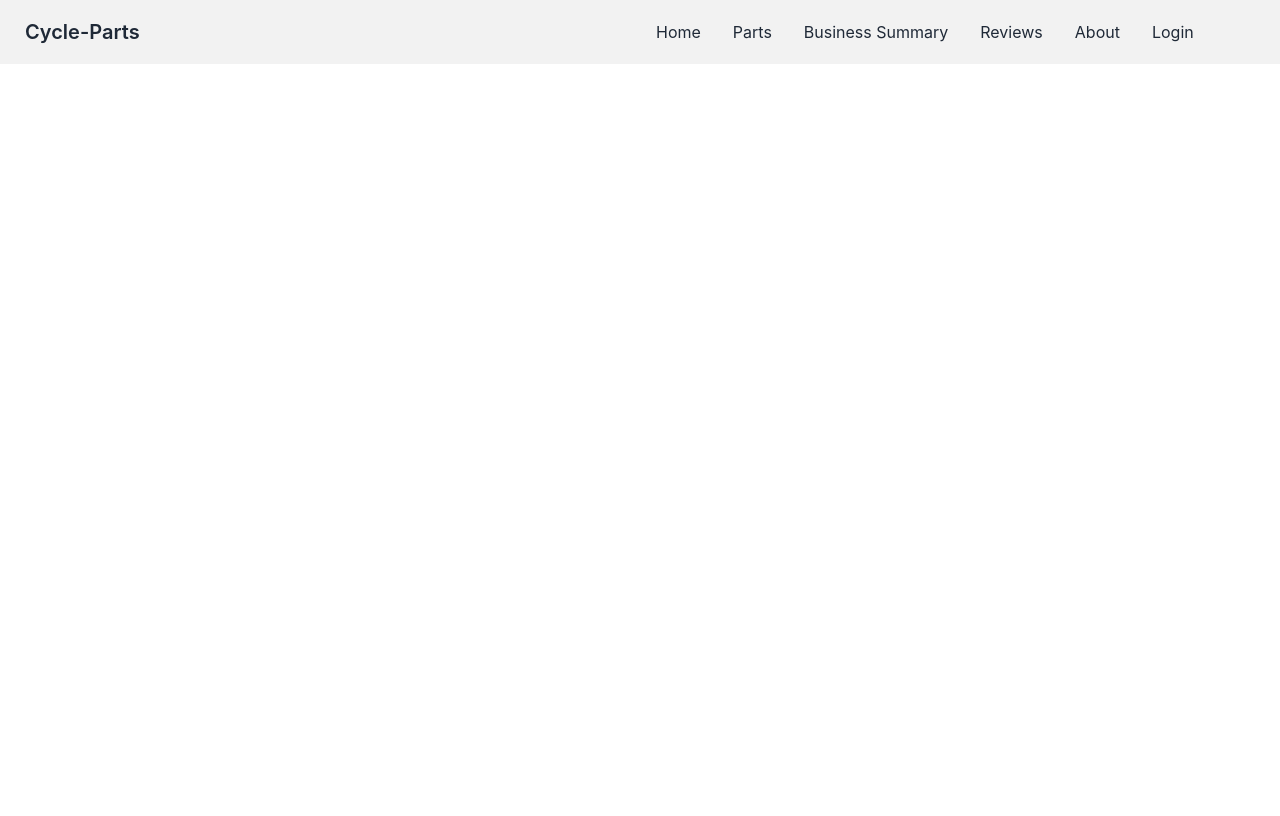
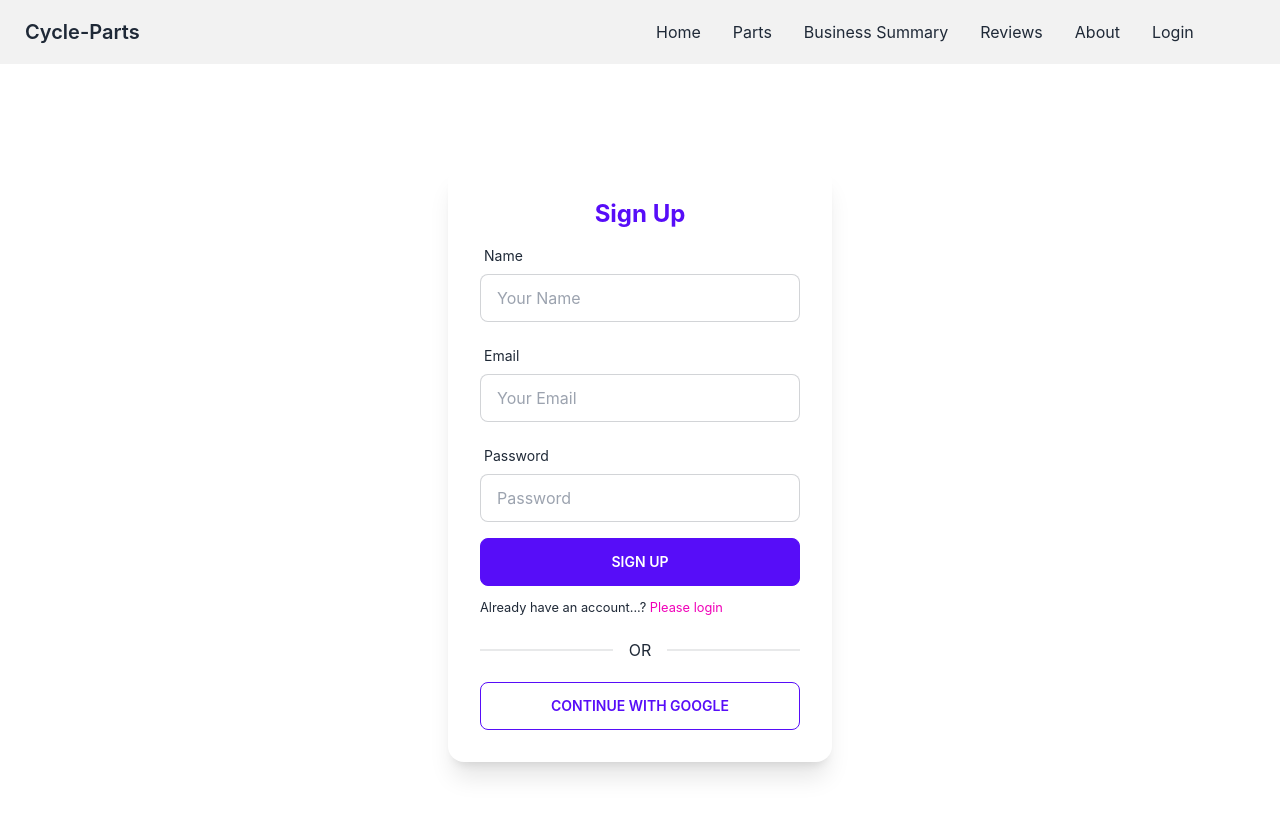
Before and after one commit to Jaman-M/cycle-parts-manufacturer-website-client-side, a React (Create React App) app: page /signup in a window 1280 px wide. Shown: the top 816 px of the page. Built offline with nearby package versions, Linux system fonts and the light colour scheme; no server answers.

Commit message:
implement registration form to create new user

```diff
--- a/src/App.js
+++ b/src/App.js
@@ -4,6 +4,7 @@
 import Home from './Pages/Home/Home';
 import About from './Pages/About/About';
 import Login from './Pages/Login/Login';
+import SignUp from './Pages/Login/SignUp';
 
 function App() {
   return (
@@ -13,6 +14,7 @@
         <Route path='/' element={<Home></Home>}></Route>
         <Route path='about' element={<About></About>}></Route>
         <Route path='login' element={<Login></Login>}></Route>
+        <Route path='signup' element={<SignUp></SignUp>}></Route>
       </Routes>
     </div>
   );
--- a/src/Pages/Login/Login.js
+++ b/src/Pages/Login/Login.js
@@ -1,23 +1,43 @@
 import React from 'react';
-import { useSignInWithGoogle } from 'react-firebase-hooks/auth';
+import { useSignInWithEmailAndPassword, useSignInWithGoogle } from 'react-firebase-hooks/auth';
 import auth from '../../firebase.init';
 import { useForm } from "react-hook-form";
+import { signInWithEmailAndPassword } from 'firebase/auth';
+import Loading from '../Shared/Loading';
+import { Link } from 'react-router-dom';
 
 const Login = () => {
-    const [signInWithGoogle, user, loading, error] = useSignInWithGoogle(auth);
+    const [signInWithGoogle, gUser, gLoading, gError] = useSignInWithGoogle(auth);
     const { register, formState: { errors }, handleSubmit } = useForm();
-    if (user) {
-        console.log(user);
+    const [
+        signInWithEmailAndPassword,
+        user,
+        loading,
+        error,
+    ] = useSignInWithEmailAndPassword(auth);
+
+    let signInError;
+
+    if (loading || gLoading) {
+        return <Loading></Loading>
+    }
+    if (error || gError) {
+        signInError = <p className='text-red-500'>{error?.message || gError?.message}</p>
+
+    }
+
+    if (gUser || gUser) {
+        console.log(user || gUser);
     }
     const onSubmit = data => {
-
         console.log(data);
+        signInWithEmailAndPassword(data.email, data.password);
     }
     return (
         <div className='flex justify-center items-center h-screen'>
             <div className="card w-96 bg-base-100 shadow-xl">
                 <div className="card-body">
-                    <h2 className="text-center text-2xl font-bold">Login</h2>
+                    <h2 className="text-center text-primary text-2xl font-bold">Login</h2>
 
                     <form onSubmit={handleSubmit(onSubmit)}>
 
@@ -70,10 +90,11 @@
                             </label>
                         </div>
 
-
+                        {signInError}
 
                         <input className='btn btn-primary w-full max-w-xs' type="submit" value="Login" />
                     </form>
+                    <p><small>New to Cycle-Parts...? <Link className='text-secondary' to="/signup">Create New Account</Link></small></p>
 
                     <div className="divider">OR</div>
                     <button
--- /dev/null
+++ b/src/Pages/Login/SignUp.js
@@ -0,0 +1,131 @@
+import React from 'react';
+import {  useCreateUserWithEmailAndPassword, useSignInWithGoogle } from 'react-firebase-hooks/auth';
+import auth from '../../firebase.init';
+import { useForm } from "react-hook-form";
+import { signInWithEmailAndPassword } from 'firebase/auth';
+import Loading from '../Shared/Loading';
+import { Link } from 'react-router-dom';
+
+const SignUp = () => {
+    const [signInWithGoogle, gUser, gLoading, gError] = useSignInWithGoogle(auth);
+    const { register, formState: { errors }, handleSubmit } = useForm();
+
+    // use createUserWithEmailAndPassword
+    const [
+        createUserWithEmailAndPassword,
+        user,
+        loading,
+        error,
+      ] = useCreateUserWithEmailAndPassword(auth);
+
+    let signInError;
+
+    if (loading || gLoading) {
+        return <Loading></Loading>
+
+    }
+
+    if(error || gError){
+        signInError= <p className='text-red-500'>{error?.message || gError?.message}</p>
+    }
+
+    if (user || gUser) {
+        console.log(user || gUser);
+    }
+
+    const onSubmit = data => {
+        console.log(data);
+        createUserWithEmailAndPassword(data.email, data.password);
+    }
+    return (
+        <div className='flex h-screen justify-center items-center'>
+            <div className="card w-96 bg-base-100 shadow-xl">
+                <div className="card-body">
+                    <h2 className="text-center text-primary text-2xl font-bold">Sign Up</h2>
+
+                    <form onSubmit={handleSubmit(onSubmit)}>
+
+                        <div class="form-control w-full max-w-xs">
+                            <label class="label">
+                                <span class="label-text">Name</span>
+                            </label>
+                            <input type="text" placeholder="Your Name" class="input input-bordered w-full max-w-xs"
+                                {...register("name", {
+                                    required: {
+                                        value: true,
+                                        message: "Name is Required"
+                                    },
+
+                                })}
+                            />
+                            <label class="label">
+                                {errors.name?.type === 'required' && <span class="label-text-alt text-red-500">{errors.name.message}</span>}
+
+
+                            </label>
+                        </div>
+                        <div class="form-control w-full max-w-xs">
+                            <label class="label">
+                                <span class="label-text">Email</span>
+                            </label>
+                            <input type="email" placeholder="Your Email" class="input input-bordered w-full max-w-xs"
+                                {...register("email", {
+                                    required: {
+                                        value: true,
+                                        message: "Email is Required"
+                                    },
+                                    pattern: {
+                                        value: /[a-z0-9]+@[a-z]+\.[a-z]{2,3}/,
+                                        message: 'Provide a valid email'
+                                    }
+                                })}
+                            />
+                            <label class="label">
+                                {errors.email?.type === 'required' && <span class="label-text-alt text-red-500">{errors.email.message}</span>}
+                                {errors.email?.type === 'pattern' && <span class="label-text-alt text-red-500">{errors.email.message}</span>}
+
+                            </label>
+                        </div>
+                        {/* password */}
+                        <div class="form-control w-full max-w-xs">
+                            <label class="label">
+                                <span class="label-text">Password</span>
+                            </label>
+                            <input type="password" placeholder="Password" class="input input-bordered w-full max-w-xs"
+                                {...register("password", {
+                                    required: {
+                                        value: true,
+                                        message: "Password is Required"
+                                    },
+                                    minLength: {
+                                        value: 6,
+                                        message: 'Must be 6 characters or longer'
+                                    }
+                                })}
+                            />
+                            <label class="label">
+                                {errors.password?.type === 'required' && <span class="label-text-alt text-red-500">{errors.password.message}</span>}
+                                {errors.password?.type === 'minLength' && <span class="label-text-alt text-red-500">{errors.password.message}</span>}
+
+                            </label>
+                        </div>
+
+
+                        {signInError}
+
+                        <input className='btn btn-primary w-full max-w-xs' type="submit" value="Sign Up" />
+                    </form>
+                    <p><small>Already have an account...? <Link className='text-secondary' to="/login">Please login</Link></small></p>
+
+                    <div className="divider">OR</div>
+                    <button
+                        onClick={() => signInWithGoogle()}
+                        className="btn btn-primary btn-outline"
+                    >Continue with google</button>
+                </div>
+            </div>
+        </div>
+    );
+};
+
+export default SignUp;
--- /dev/null
+++ b/src/Pages/Shared/Loading.js
@@ -0,0 +1,11 @@
+import React from 'react';
+
+const Loading = () => {
+    return (
+        <div className='h-screen flex justify-center items-center'>
+            <button className='btn loading'>loading</button>
+        </div>
+    );
+};
+
+export default Loading;
```
Lines whose indentation alone changed are shown as unchanged.
